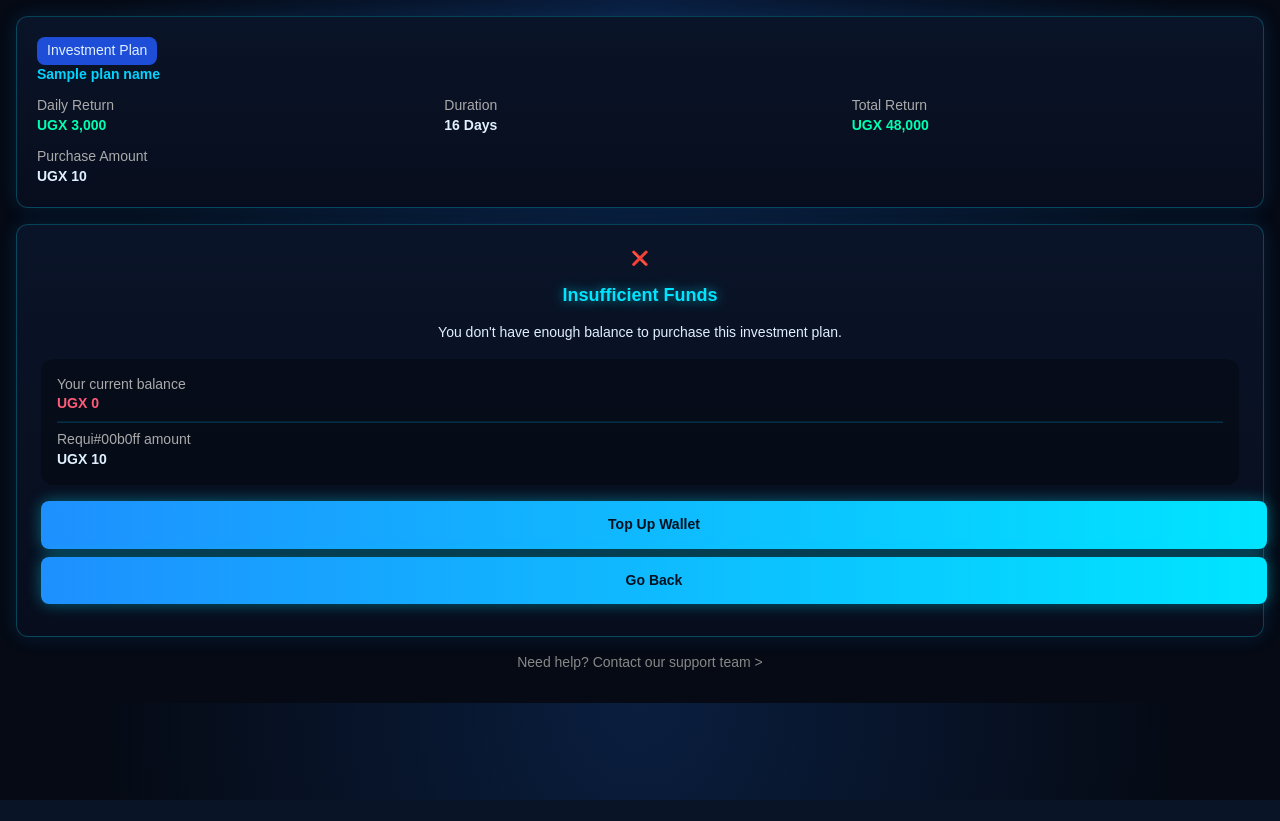
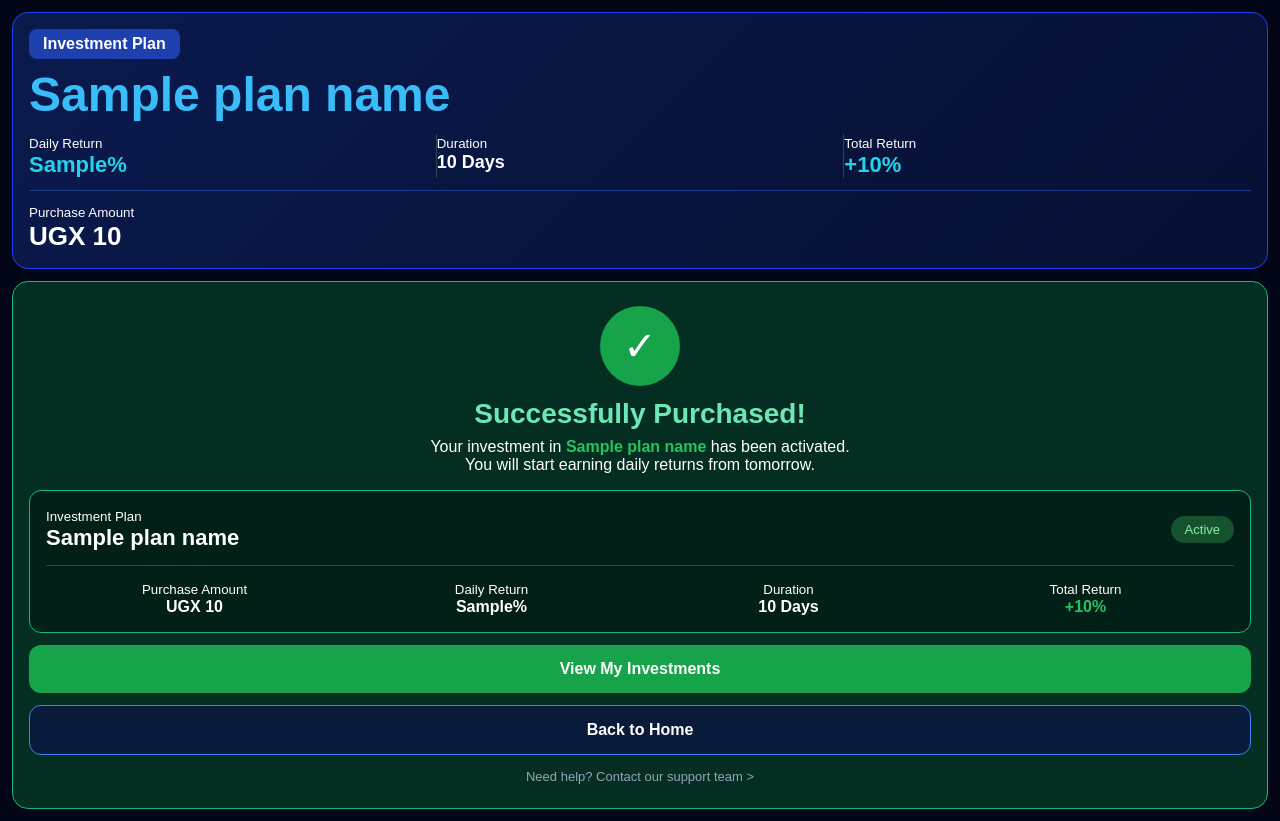
Before and after one commit to Codex700com/Codex700com, a Flask app: template templates/invest_success.html in a window 1280 px wide. Before the commit the page ends 800 px from the top, so only its background shows below. Run offline with Flask 3, Linux system fonts and the light colour scheme; the template is opened without the code that fills it: most values are stand-ins (such as "Sample title", 1, 10 or a date in 2020).

Commit message:
fix success UI

```diff
--- a/templates/invest_success.html
+++ b/templates/invest_success.html
@@ -1,59 +1,30 @@
-<!DOCTYPE html><html><head><style>/* CODEX BLUE-BLACK-WHITE THEME */body{background:#000!important;color:#fff!important}.card,.box,.panel{background:#111!important;border:1px solid #00b0ff!important;color:#fff!important}button,.btn{background:#00b0ff!important;color:#000!important;border:none!important;font-weight:700}a{color:#00b0ff!important}input,select,textarea{background:#111!important;color:#fff!important;border:1px solid #00b0ff!important}h1,h2,h3{color:#fff!important}</style><meta name="viewport" content="width=device-width, initial-scale=1.0, maximum-scale=1.0, user-scalable=no, viewport-fit=cover">
+<!DOCTYPE html>
+<html><head><meta name="viewport" content="width=device-width,initial-scale=1">
 <style>
-body{background:#0a1220;color:#fff;font-family:system-ui;margin:0;padding:16px}
-.card{background:linear-gradient(135deg,#0f2a6b,#0a1a4a);border-radius:16px;padding:20px;margin-bottom:16px}
-.plan{font-size:12px;background:#1e4ed8;padding:4px 10px;border-radius:8px;display:inline-block}
-.j2{font-size:42px;font-weight:800;color:#00d4ff}
-.row{display:flex;gap:16px;margin:12px 0}
-.row div{flex:1}.lbl{font-size:12px;color:#aaa}.val{font-weight:700;color:#00ffb0}
-.box{border-radius:16px;padding:24px;text-align:center;margin-bottom:16px}
-.ok{background:linear-gradient(135deg,#052e22,#0a4a35);border:1px solid #00ff88}
-.err{background:linear-gradient(135deg,#3a0a12,#5a0f1a);border:1px solid #ff2d55}
-.btn{display:block;width:100%;padding:14px;border-radius:12px;margin:8px 0;text-align:center;font-weight:700;text-decoration:none}
-.btn-g{background:#00c853;color:#fff}.btn-r{background:#ff2d55;color:#fff}
-.btn-o{border:1px solid #4a6fa5;color:#fff;background:#0f1e3a}
-.info{background:rgba(0,0,0,.3);border-radius:12px;padding:16px;margin:16px 0;text-align:left}
-</style><style>html,body{touch-action:pan-x pan-y;overscroll-behavior:none}*{ -webkit-text-size-adjust:100%; }</style><script>document.addEventListener('gesturestart',e=>e.preventDefault());document.addEventListener('dblclick',e=>e.preventDefault(),{passive:false});document.addEventListener('wheel',e=>{if(e.ctrlKey)e.preventDefault()},{passive:false});</script>
-<style>
-:root{ --main-blue:#00b0ff !important; }
-body{ background:#000 !important; color:#fff !important; }
-.card, .info-box, .detail-card{ background:#111 !important; border-radius:12px !important; }
-.price, .amount-blue{ color:#00b0ff !important; font-weight:700; }
-.btn-primary, .invest-btn, button[type=submit]{ background:#00b0ff !important; border:none !important; color:#fff !important; border-radius:10px !important; }
-</style>
-<style>:root{--main-blue:#00b0ff!important}body{background:#000!important}button,.btn,.btn-primary,.invest-btn,input[type=submit]{background:#00b0ff!important;border-color:#00b0ff!important;color:#fff!important}*{border-color:#00b0ff33!important}</style>
-
-<style>body{font-size:14px!important;line-height:1.4!important}h1{font-size:20px!important}h2{font-size:18px!important}h3{font-size:16px!important}p,div,span,a,button{font-size:14px!important}</style><style>
-body{background:radial-gradient(ellipse at top,#0a1e3f 0%,#050a14 60%)!important;color:#e0f0ff!important;font-family:Arial,sans-serif!important}
-.card,.container,.box{background:linear-gradient(180deg,#0a1428,#070d1d)!important;border:1px solid rgba(0,229,255,0.25)!important;border-radius:12px!important;box-shadow:0 0 20px rgba(30,144,255,0.15)!important;color:#e0f0ff!important}
-h1,h2,h3{color:#00e5ff!important;text-shadow:0 0 12px rgba(0,229,255,0.6)!important}
-button,.btn{background:linear-gradient(90deg,#1e90ff,#00e5ff)!important;color:#001220!important;border:none!important;border-radius:8px!important;font-weight:800!important;box-shadow:0 0 15px rgba(0,229,255,0.4)!important}
-.num,.balance,.amount{color:#00ff88!important;text-shadow:0 0 12px rgba(0,255,136,0.6)!important}
-a{color:#00e5ff!important}
-input,select{background:#050a14!important;color:#fff!important;border:1px solid #00b0ff!important;border-radius:8px!important}
-</style>
-</head>
-<body>
-<div class="card"><span class="plan">Investment Plan</span><div class="j2">{{plan_name|default('J2')}}</div>
-<div class="row"><div><div class="lbl">Daily Return</div><div class="val">{{daily|default("UGX 3,000")}}</div></div>
-<div><div class="lbl">Duration</div><div style="font-weight:700">{{duration|default("16")}} Days</div></div>
-<div><div class="lbl">Total Return</div><div class="val">{{total|default("UGX 48,000")}}</div></div></div>
-<div class="lbl">Purchase Amount</div><div style="font-size:22px;font-weight:800">UGX {{amount|default('1,000,000')}}</div></div>
-
-{% if success %}
-<div class="box ok"><div style="font-size:48px">✅</div><h2 style="color:#00ff88">Successfully Purchased!</h2>
-<p>Your investment in {{plan_name|default('J2')}} has been activated.<br>You will start earning daily returns from tomorrow.</p>
-<div class="info"><div>Investment Plan <span style="float:right;background:#00c853;padding:2px 10px;border-radius:20px;font-size:12px">Active</span></div><div style="font-size:20px;font-weight:800">{{plan_name|default('J2')}}</div>
-<div class="row"><div><div class="lbl">Purchase Amount</div>UGX {{amount}}</div><div><div class="lbl">Daily Return</div>{{daily|default("UGX 3,000")}}</div><div><div class="lbl">Duration</div>{{duration|default("16")}} Days</div><div><div class="lbl">Total Return</div><div class="val">{{total|default("UGX 48,000")}}</div></div></div></div>
-<a class="btn btn-g" href="/my-investments">View My Investments</a>
-<a class="btn btn-o" href="/">Back to Home</a></div>
-{% else %}
-<div class="box err"><div style="font-size:48px">❌</div><h2 style="color:#ff5a7a">Insufficient Funds</h2>
-<p>You don't have enough balance to purchase this investment plan.</p>
-<div class="info"><div class="lbl">Your current balance</div><div style="color:#ff5a7a;font-weight:800;font-size:20px">UGX {{balance|default('0')}}</div><hr>
-<div class="lbl">Requi#00b0ff amount</div><div style="font-weight:800;font-size:20px">UGX {{amount}}</div></div>
-<a class="btn btn-r" href="/deposit">Top Up Wallet</a>
-<a class="btn btn-o" href="javascript:history.back()">Go Back</a></div>
-{% endif %}
-<p style="text-align:center;color:#888;font-size:13px">Need help? Contact our support team ></p>
-</body></html>
+*{box-sizing:border-box;margin:0;padding:0}
+body{background:#020617;color:#fff;font-family:sans-serif;padding:12px}
+.top{background:linear-gradient(135deg,#0a1a4d,#071033);border:1px solid #1e40ff;border-radius:16px;padding:16px;position:relative}
+.top-badge{background:#1e40af;padding:6px 14px;border-radius:8px;display:inline-block;font-weight:600}
+.plan-name{font-size:48px;font-weight:800;color:#38bdf8;margin:8px 0}
+.plan-stats{display:flex;margin:12px 0;border-bottom:1px solid #1e3a8a;padding-bottom:12px}
+.stat{flex:1;border-right:1px solid #334155;padding-right:10px}.stat:last-child{border:none}
+.val{font-size:22px;font-weight:800;color:#22d3ee}.val-white{font-size:18px;font-weight:700}
+.success-card{background:#052e22;border:1px solid #10b981;border-radius:16px;padding:24px 16px;margin-top:12px;text-align:center}
+.check{width:80px;height:80px;background:#16a34a;border-radius:50%;display:flex;align-items:center;justify-content:center;font-size:40px;margin:0 auto 12px}
+.success-title{font-size:28px;font-weight:800;color:#6ee7b7;margin-bottom:8px}
+.detail-box{background:rgba(0,0,0,.3);border:1px solid #10b981;border-radius:12px;padding:16px;margin-top:16px;text-align:left}
+.detail-grid{display:flex;margin-top:14px;padding-top:14px;border-top:1px solid #065f46}
+.dcol{flex:1;text-align:center}.green{color:#22c55e}
+.btn{display:block;width:100%;padding:15px;border-radius:12px;font-weight:700;text-decoration:none;margin-top:12px;text-align:center}
+.btn-green{background:#16a34a;color:#fff}.btn-dark{background:#0a1a3a;color:#fff;border:1px solid #3b82f6}
+.active{background:#14532d;color:#86efac;padding:6px 14px;border-radius:20px;font-size:13px}
+</style></head><body>
+<div class="top"><div class="top-badge">Investment Plan</div><div class="plan-name">{{plan_name}}</div>
+<div class="plan-stats"><div class="stat"><small>Daily Return</small><div class="val">{{daily_pct}}%</div></div><div class="stat"><small>Duration</small><div class="val-white">{{duration_days}} Days</div></div><div class="stat"><small>Total Return</small><div class="val">+{{daily_pct*duration_days}}%</div></div></div>
+<div><small>Purchase Amount</small><div style="font-size:26px;font-weight:800">UGX {{amount}}</div></div></div>
+<div class="success-card"><div class="check">✓</div><div class="success-title">Successfully Purchased!</div>
+<p>Your investment in <b style="color:#22c55e">{{plan_name}}</b> has been activated.<br>You will start earning daily returns from tomorrow.</p>
+<div class="detail-box"><div style="display:flex;justify-content:space-between;align-items:center"><div><small>Investment Plan</small><div style="font-size:22px;font-weight:800">{{plan_name}}</div></div><div class="active">Active</div></div>
+<div class="detail-grid"><div class="dcol"><small>Purchase Amount</small><br><b>UGX {{amount}}</b></div><div class="dcol"><small>Daily Return</small><br><b>{{daily_pct}}%</b></div><div class="dcol"><small>Duration</small><br><b>{{duration_days}} Days</b></div><div class="dcol"><small>Total Return</small><br><b class="green">+{{daily_pct*duration_days}}%</b></div></div></div>
+<a href="/my-investments" class="btn btn-green">View My Investments</a><a href="/" class="btn btn-dark">Back to Home</a>
+<div style="margin-top:14px;color:#94a3b8;font-size:13px">Need help? Contact our support team ></div></div></body></html>
```
